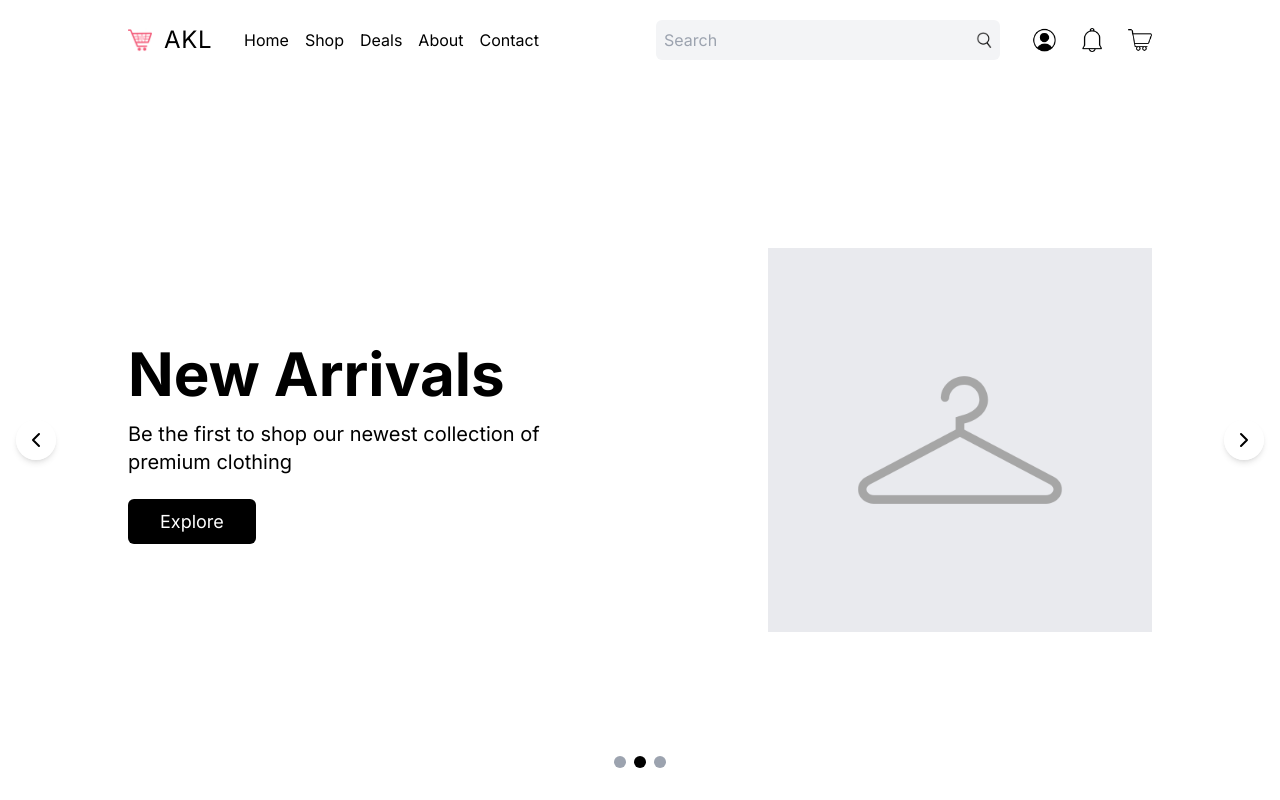
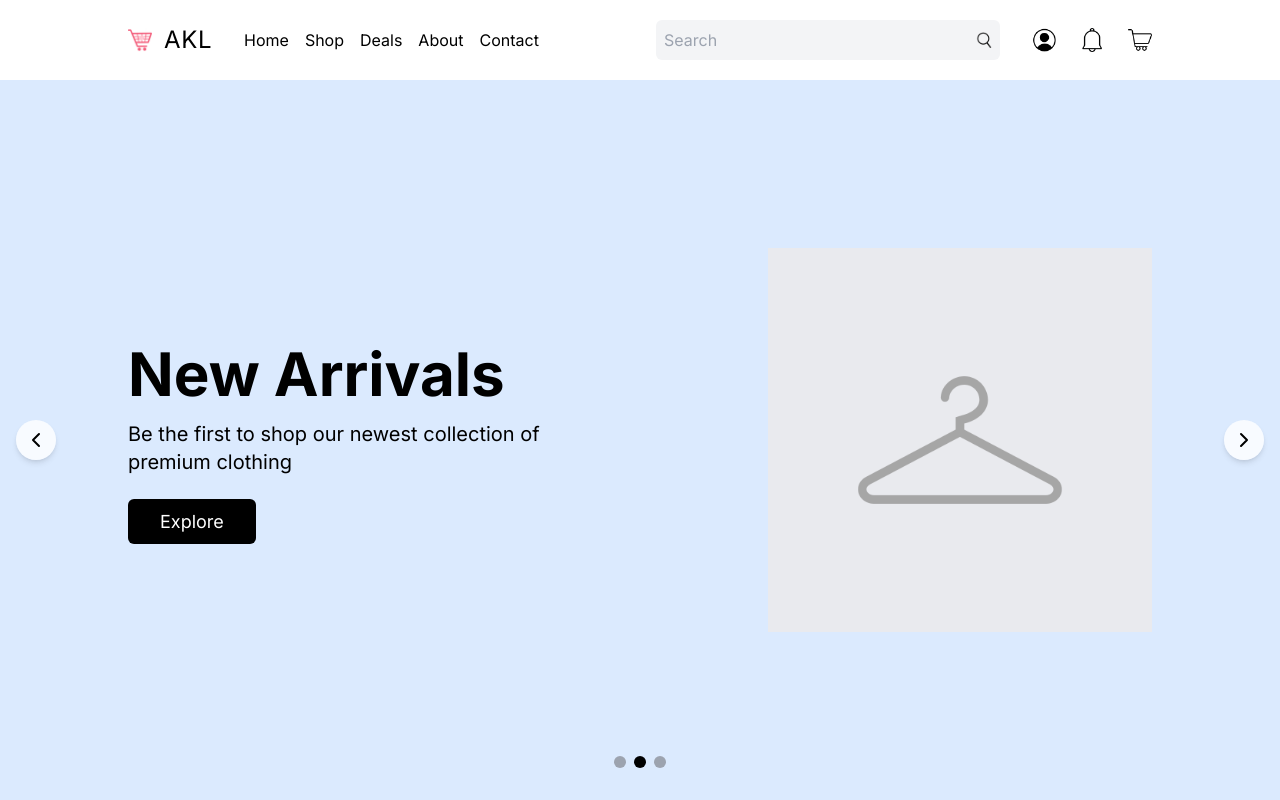
Before and after one commit to ahmedalifarajallah/Ecommerce__Next.js, a Next.js app: page / in a window 1280 px wide. Shown: the top 800 px of the page. Built offline with nearby package versions, Linux system fonts and the light colour scheme.

Commit message:
edit the tailwind.config file to adjust my updates

```diff
--- a/src/components/Slider/MainSlider.tsx
+++ b/src/components/Slider/MainSlider.tsx
@@ -42,7 +42,7 @@ const MainSlider = () => {
       {sliders.map((slide, index) => (
         <div
           key={slide.id}
-          className={`${slide.bgColor} absolute top-0 w-full h-full transition-all duration-1000 ease-in-out flex items-center`}
+          className={`absolute top-0 w-full h-full transition-all duration-1000 ease-in-out flex items-center ${slide.bgColor}`}
           style={{
             transform: `translateX(${(index - currentSlide) * 100}%)`,
             zIndex: index === currentSlide ? 10 : 5,
--- a/tailwind.config.ts
+++ b/tailwind.config.ts
@@ -5,6 +5,7 @@ const config: Config = {
     "./src/pages/**/*.{js,ts,jsx,tsx,mdx}",
     "./src/components/**/*.{js,ts,jsx,tsx,mdx}",
     "./src/app/**/*.{js,ts,jsx,tsx,mdx}",
+    "./src/data/**/*.{js,ts,jsx,tsx,mdx}",
   ],
   theme: {
     container: {
@@ -20,7 +21,7 @@ const config: Config = {
 
     extend: {
       colors: {
-        primary: 'rgb(227 76 110)', // Replace with your actual hex code
+        primary: "rgb(227 76 110)", // Replace with your actual hex code
       },
       backgroundImage: {
         "gradient-radial": "radial-gradient(var(--tw-gradient-stops))",
```
